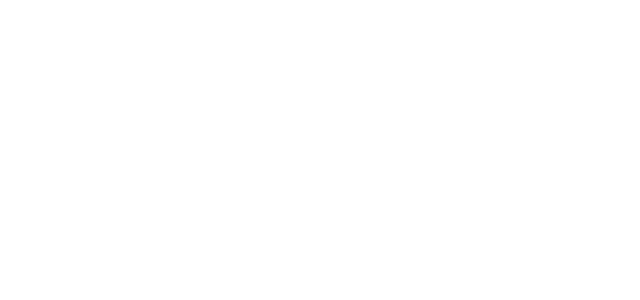
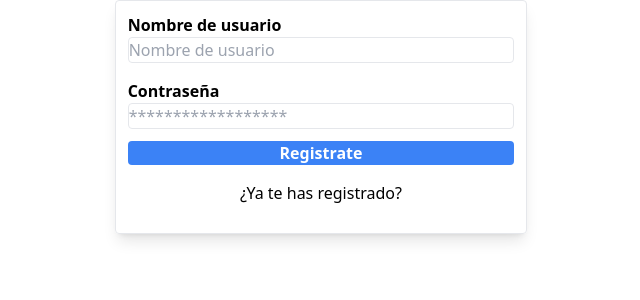
Before and after one commit to cristobalcastrillon/news, a React (Create React App) app in the folder news-app/: page /signup in a window 1280 px wide. Shown: the top 300 px of the page, without its empty margins (319-959 px from the left). Built offline with nearby package versions, Linux system fonts and the light colour scheme.

Commit message:
Removed unused image resources.

```diff
--- a/news-app/src/views/Signup.js
+++ b/news-app/src/views/Signup.js
@@ -1,9 +1,33 @@
 import React from "react";
+import { Link } from "react-router-dom";
 
 function Signup() {
     return(
-        <div>
-
+        <div className="flex items-center justify-center h-screen">
+            <div className='border rounded overflow-hidden shadow-lg p-3'>
+                <form className="bg-white shadow-md rounded px-8 pt-6 pb-8 mb-4">
+                    <div className="mb-4">
+                        <label className="block text-gray-700 text-sm font-bold mb-4" for="username">
+                            Nombre de usuario
+                        </label>
+                        <input className="shadow appearance-none border rounded w-full py-2 px-3 text-gray-700 leading-tight focus:outline-none focus:shadow-outline" id="username" type="text" placeholder="Nombre de usuario" />
+                    </div>
+                    <div className="mb-6">
+                        <label className="block text-gray-700 text-sm font-bold mb-4" for="password">
+                            Contraseña
+                        </label>
+                        <input className="shadow appearance-none border border-red-500 rounded w-full py-2 px-3 text-gray-700 mb-3 leading-tight focus:outline-none focus:shadow-outline" id="password" type="password" placeholder="******************" />
+                    </div>
+                    <div className="flex flex-col items-center justify-center w-full">
+                        <button className="bg-blue-500 hover:bg-blue-700 text-white mb-4 mt-4 font-bold py-2 px-4 rounded focus:outline-none focus:shadow-outline" type="button">
+                            Registrate
+                        </button>
+                        <Link to={'/login'} className='text-center'>
+                            ¿Ya te has registrado?
+                        </Link>
+                    </div>
+                </form>
+            </div>
         </div>
     )
 }
```
Also changed, not shown: news-app/src/logo.svg (deleted), news-app/src/weather-icon.png (deleted).
